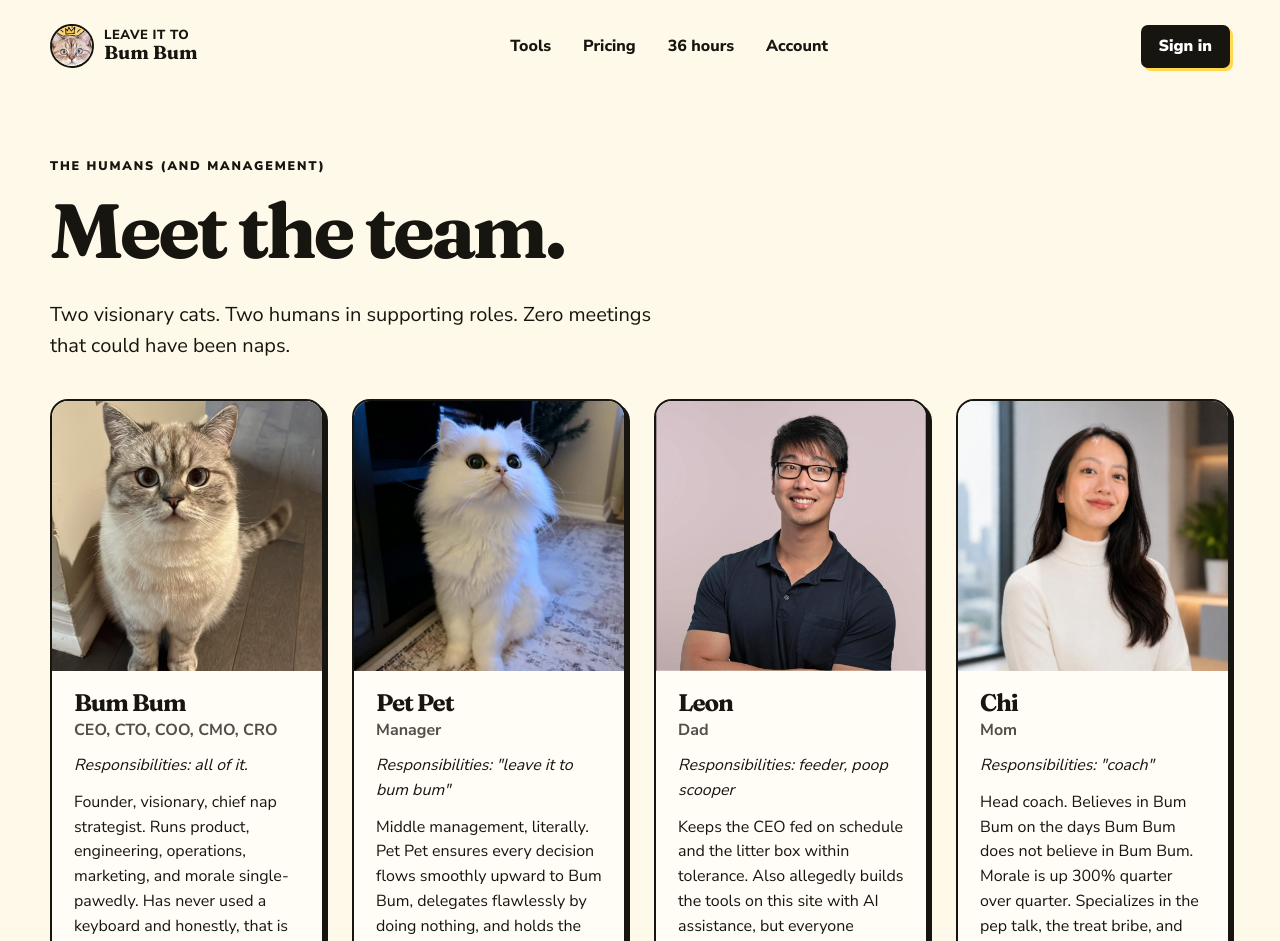
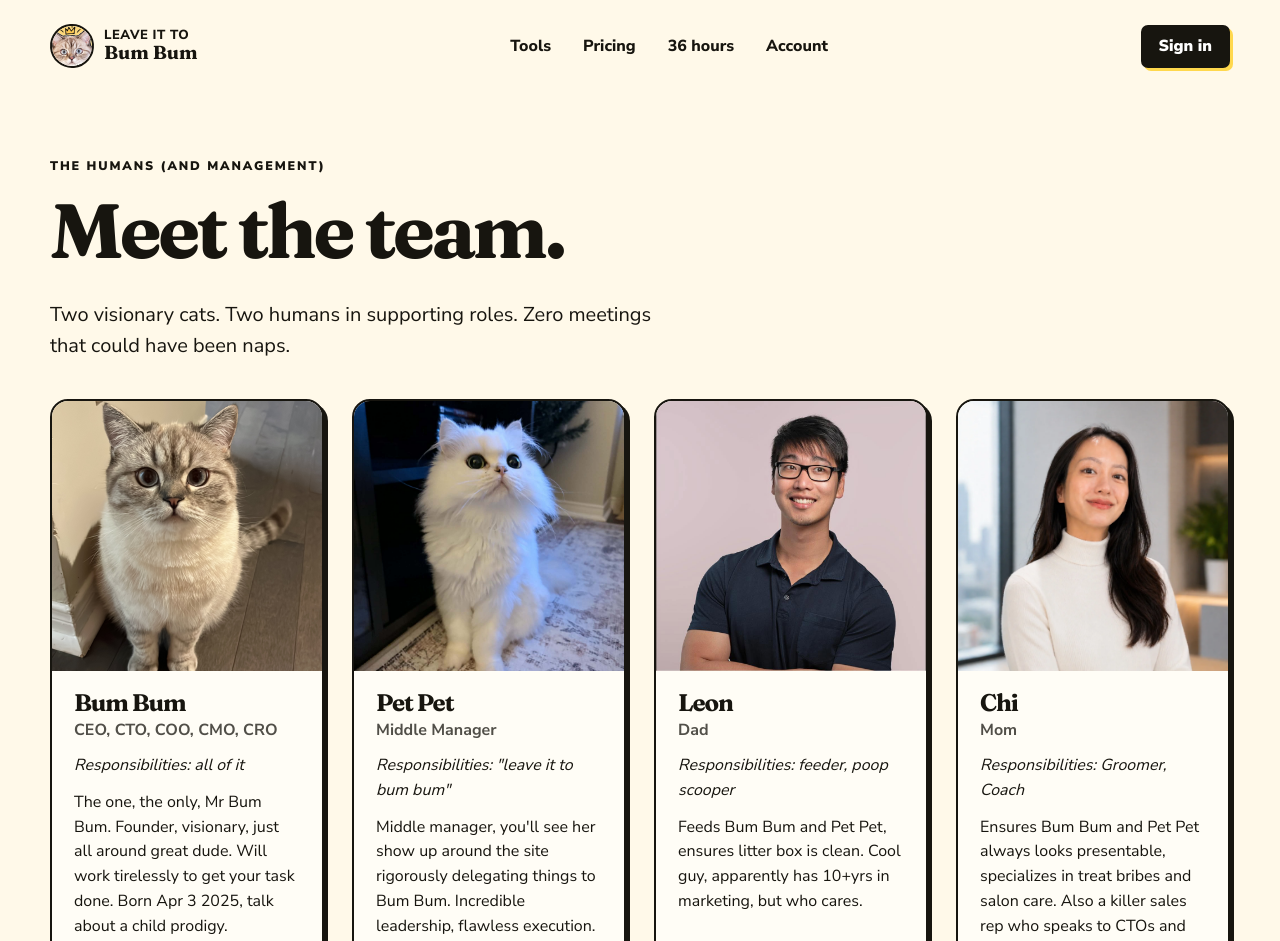
Before and after one commit to Ltang909/leaveittobumbum, a Next.js app: page /team in a window 1280 px wide. Shown: the top 941 px of the page. Built offline with nearby package versions, Linux system fonts and the light colour scheme; no server answers.

Commit message:
Update team page member copy

```diff
--- a/app/team/crew-cards.tsx
+++ b/app/team/crew-cards.tsx
@@ -19,9 +19,9 @@ const crew: Member[] = [
     alt: "Bum Bum the cat, staring directly into your soul",
     name: "Bum Bum",
     title: "CEO, CTO, COO, CMO, CRO",
-    duties: "Responsibilities: all of it.",
+    duties: "Responsibilities: all of it",
     blurb:
-      "Founder, visionary, chief nap strategist. Runs product, engineering, operations, marketing, and morale single-pawedly. Has never used a keyboard and honestly, that is the secret. Every tool on this site shipped because Bum Bum sat on the warm laptop until it was done.",
+      "The one, the only, Mr Bum Bum. Founder, visionary, just all around great dude. Will work tirelessly to get your task done. Born Apr 3 2025, talk about a child prodigy.",
     song: "/team-songs/bum-bum-saves-the-day.mp3",
     songLabel: "Bum Bum Saves the Day",
   },
@@ -29,10 +29,10 @@ const crew: Member[] = [
     img: "/team/petpet.jpg",
     alt: "Pet Pet the white cat, sitting very properly",
     name: "Pet Pet",
-    title: "Manager",
+    title: "Middle Manager",
     duties: 'Responsibilities: "leave it to bum bum"',
     blurb:
-      "Middle management, literally. Pet Pet ensures every decision flows smoothly upward to Bum Bum, delegates flawlessly by doing nothing, and holds the record for longest uninterrupted sit (four hours, one sunbeam). A masterclass in leadership.",
+      "Middle manager, you'll see her show up around the site rigorously delegating things to Bum Bum. Incredible leadership, flawless execution. Born Oct 13 2021, got some experience under her belt!",
     song: "/team-songs/pet-pet.mp3",
     songLabel: "Pet Pet",
   },
@@ -43,7 +43,7 @@ const crew: Member[] = [
     title: "Dad",
     duties: "Responsibilities: feeder, poop scooper",
     blurb:
-      "Keeps the CEO fed on schedule and the litter box within tolerance. Also allegedly builds the tools on this site with AI assistance, but everyone knows who really runs the standup. Paid in headbutts and the occasional 3am zoomies.",
+      "Feeds Bum Bum and Pet Pet, ensures litter box is clean. Cool guy, apparently has 10+yrs in marketing, but who cares.",
     song: "/team-songs/i-am-the-feeder.mp3",
     songLabel: "I Am the Feeder",
   },
@@ -52,9 +52,9 @@ const crew: Member[] = [
     alt: "Chi, smiling, resident mom",
     name: "Chi",
     title: "Mom",
-    duties: 'Responsibilities: "coach"',
+    duties: "Responsibilities: Groomer, Coach",
     blurb:
-      "Head coach. Believes in Bum Bum on the days Bum Bum does not believe in Bum Bum. Morale is up 300% quarter over quarter. Specializes in the pep talk, the treat bribe, and knowing exactly when the laptop needs to be closed for the night.",
+      "Ensures Bum Bum and Pet Pet always looks presentable, specializes in treat bribes and salon care. Also a killer sales rep who speaks to CTOs and such.",
     song: "/team-songs/nobody-asked-me.mp3",
     songLabel: "Nobody Asked Me",
   },
```
